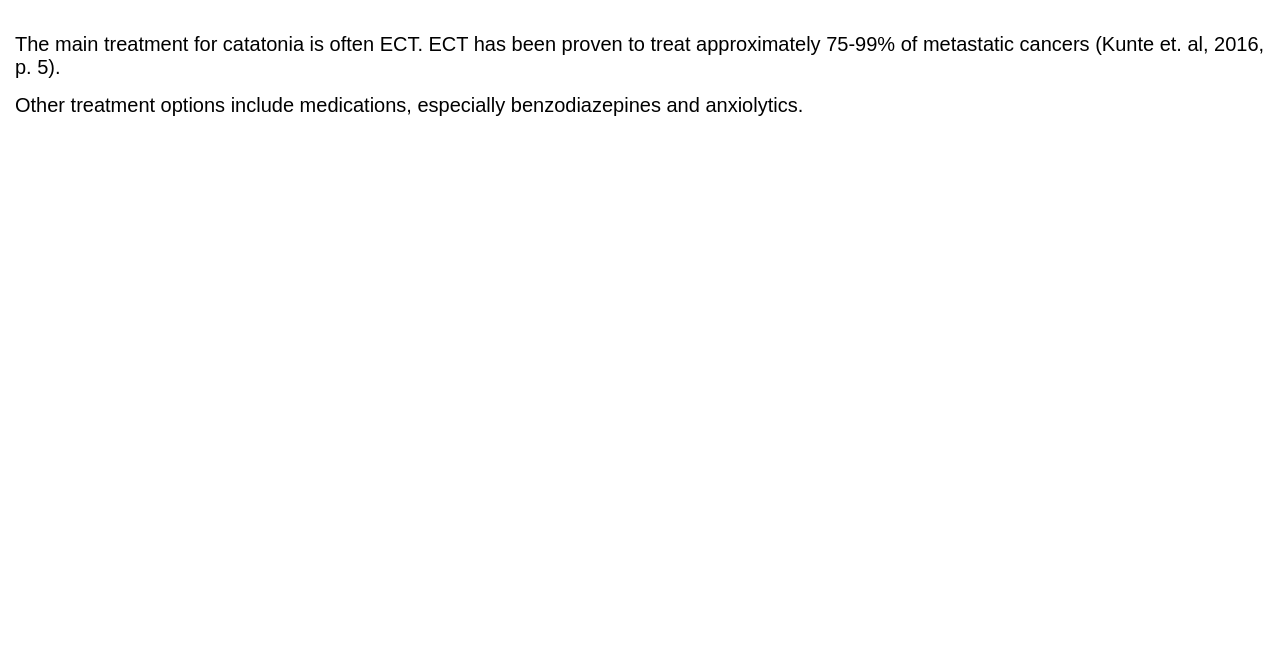
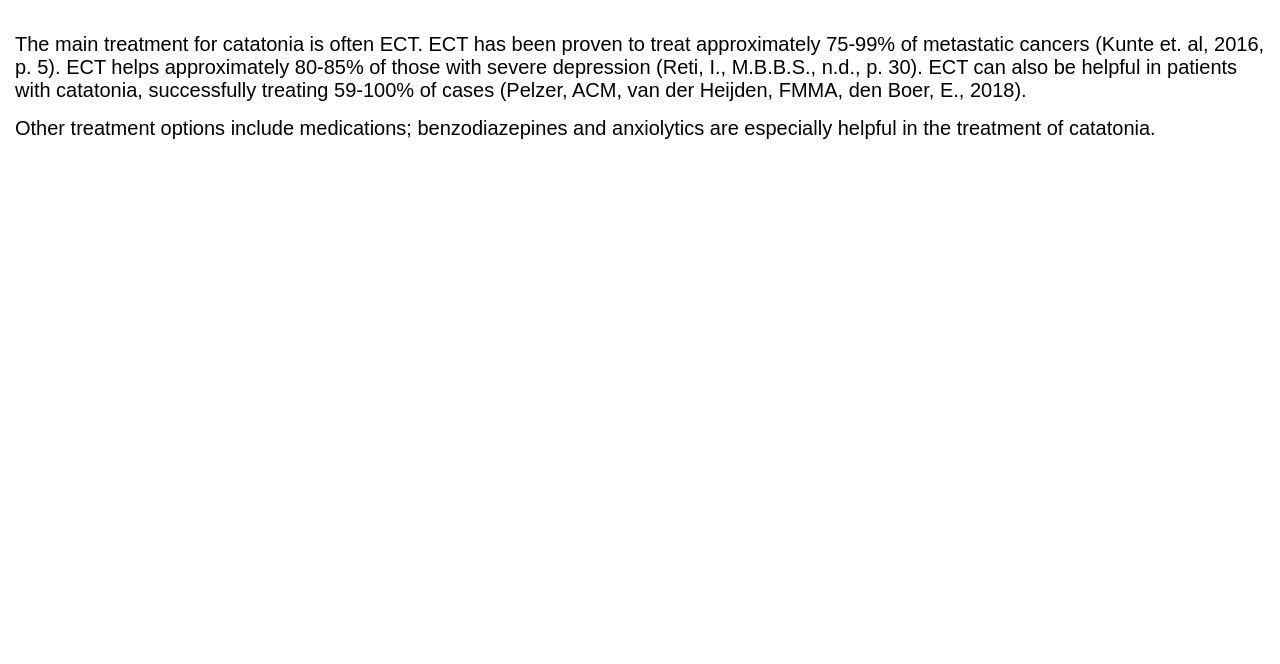
Before and after one commit to lilljenn/Health-Informatics, a plain HTML site: page medication.html in a window 1280 px wide. Shown: the part 136-800 px from the top of the page. Drawn offline with Linux system fonts and the light colour scheme.

Commit message:
Update medication.html

```diff
--- a/medication.html
+++ b/medication.html
@@ -18,10 +18,10 @@
     </p>
     <br/>
     <p>
-      The main treatment for catatonia is often ECT. ECT has been proven to treat approximately 75-99% of metastatic cancers (Kunte et. al, 2016, p. 5).
+      The main treatment for catatonia is often ECT. ECT has been proven to treat approximately 75-99% of metastatic cancers (Kunte et. al, 2016, p. 5). ECT helps approximately 80-85% of those with severe depression (Reti, I., M.B.B.S., n.d., p. 30). ECT can also be helpful in patients with catatonia, successfully treating 59-100% of cases (Pelzer, ACM, van der Heijden, FMMA, den Boer, E., 2018).
     </p>
     <p>
-      Other treatment options include medications, especially benzodiazepines and anxiolytics.
+      Other treatment options include medications; benzodiazepines and anxiolytics are especially helpful in the treatment of catatonia.
     </p>
     <script src="https://lilljenn.github.io/Health-Informatics/resize.js"></script>
   </body>
```
